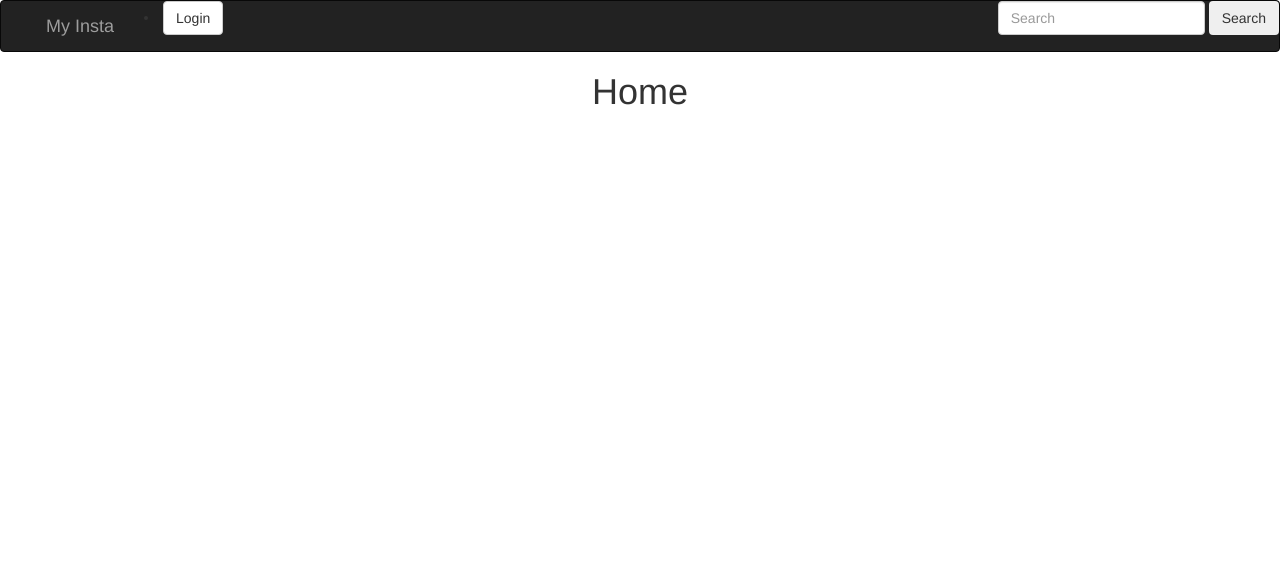
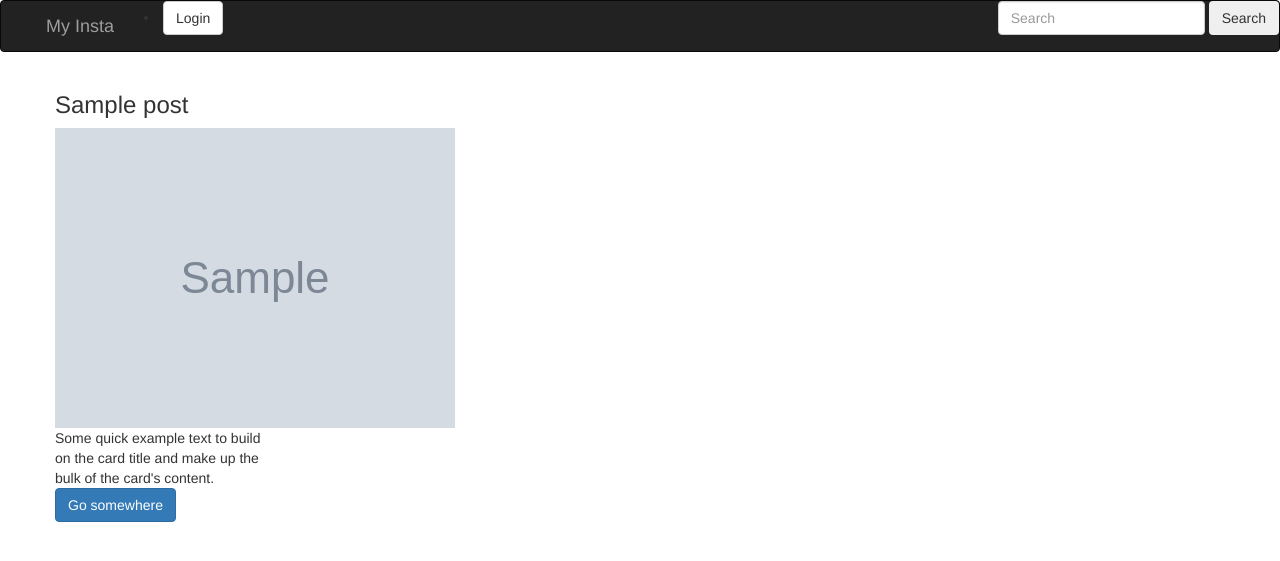
Before and after one commit to kiptoo-rotich/Instagram, a Django app: template instapp/templates/main/home.html in a window 1280 px wide. Shown: the top 561 px of the page. Run offline with Django 3.2, Linux system fonts and the light colour scheme; the template is opened without the code that fills it: most values are stand-ins (such as "Sample title", 1, 10 or a date in 2020); grey boxes marked "Sample" are stand-in pictures; some libraries are stand-ins or nearby versions.

Commit message:
It styles displayed posts in a container and row

```diff
--- a/instapp/templates/main/home.html
+++ b/instapp/templates/main/home.html
@@ -4,6 +4,21 @@
 {%block content%}
 {{block.super}}
 
+<div class="container">
+    <div class="card" style="width: 18rem;">
+        <div class="row">
+            {%for post in post%}
+            <h3 class="card-title">{{post.title}}</h3>
+            <img class="card-img-top" src="{{post.image.url}}" alt="Card image cap" class="img-responsive image">
+            <div class="card-body">
+                <div class="card-text overlay">Some quick example text to build on the card title and make up the bulk
+                    of the
+                    card's content.</div>
+                <a href="#" class="btn btn-primary">Go somewhere</a>
+            </div><br>
+            {%endfor%}
+        </div>
+    </div>
+</div>
 
-<h1 class="text-center">Home</h1>
 {%endblock%}
```
